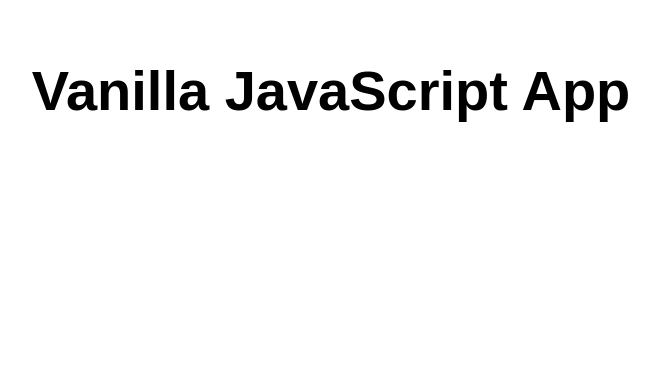
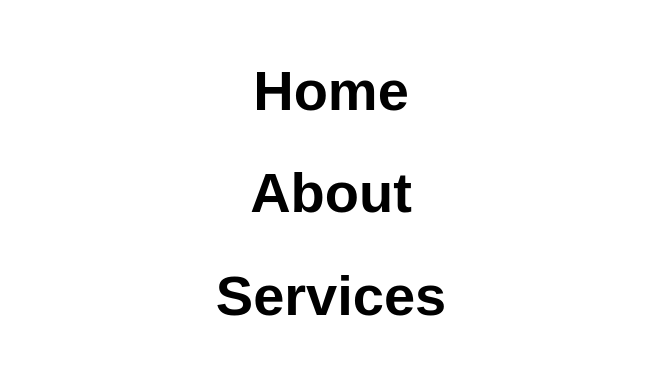
Before and after one commit to AnkithaRgowda/ankitha, a website: page src/index.html in a window 1280 px wide. Shown: the whole page, without its empty margins (309-968 px from the left). Drawn offline with Linux system fonts and the light colour scheme.

Commit message:
index.html
Changed in code

```diff
--- a/src/index.html
+++ b/src/index.html
@@ -10,7 +10,9 @@
 
 <body>
   <main>
-    <h1>Vanilla JavaScript App</h1>
+    <h1>Home</h1>
+    <h1>About</h1>
+    <h1>Services</h1>
   </main>
 </body>
 
```
